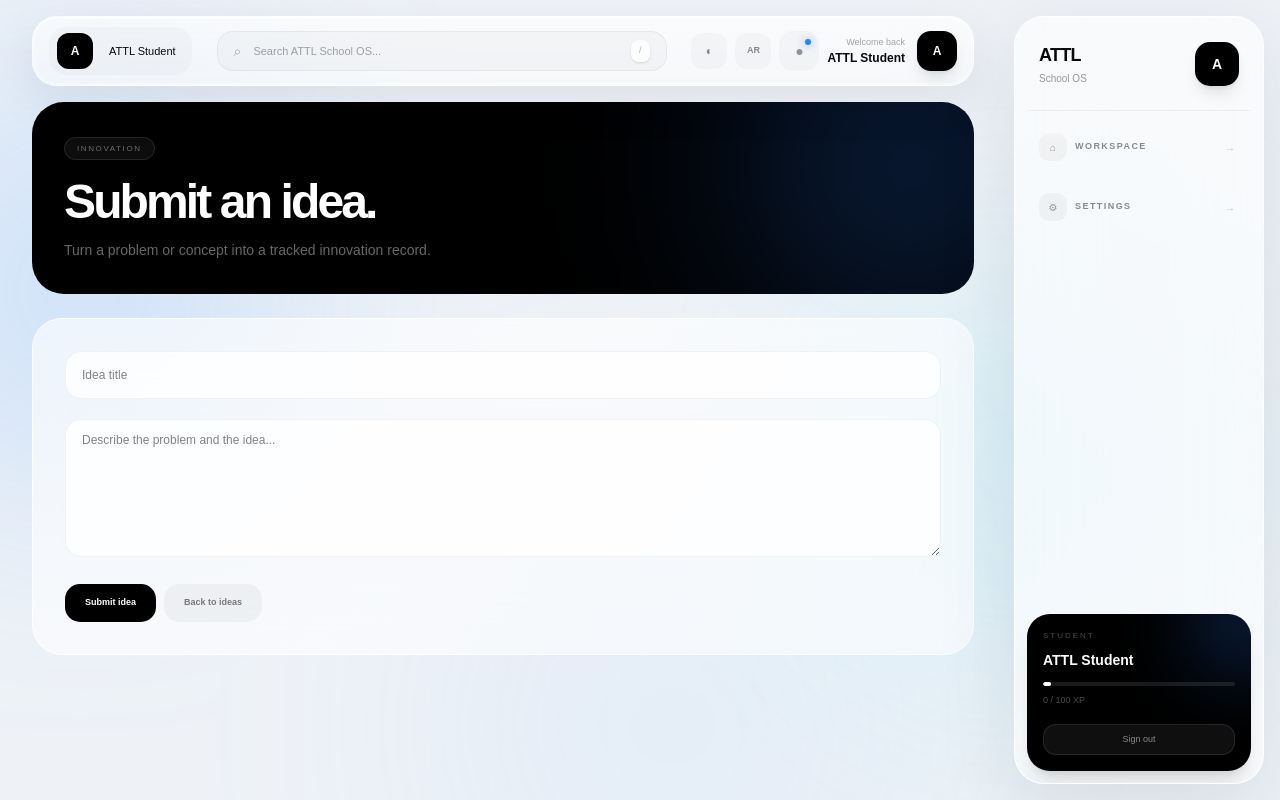
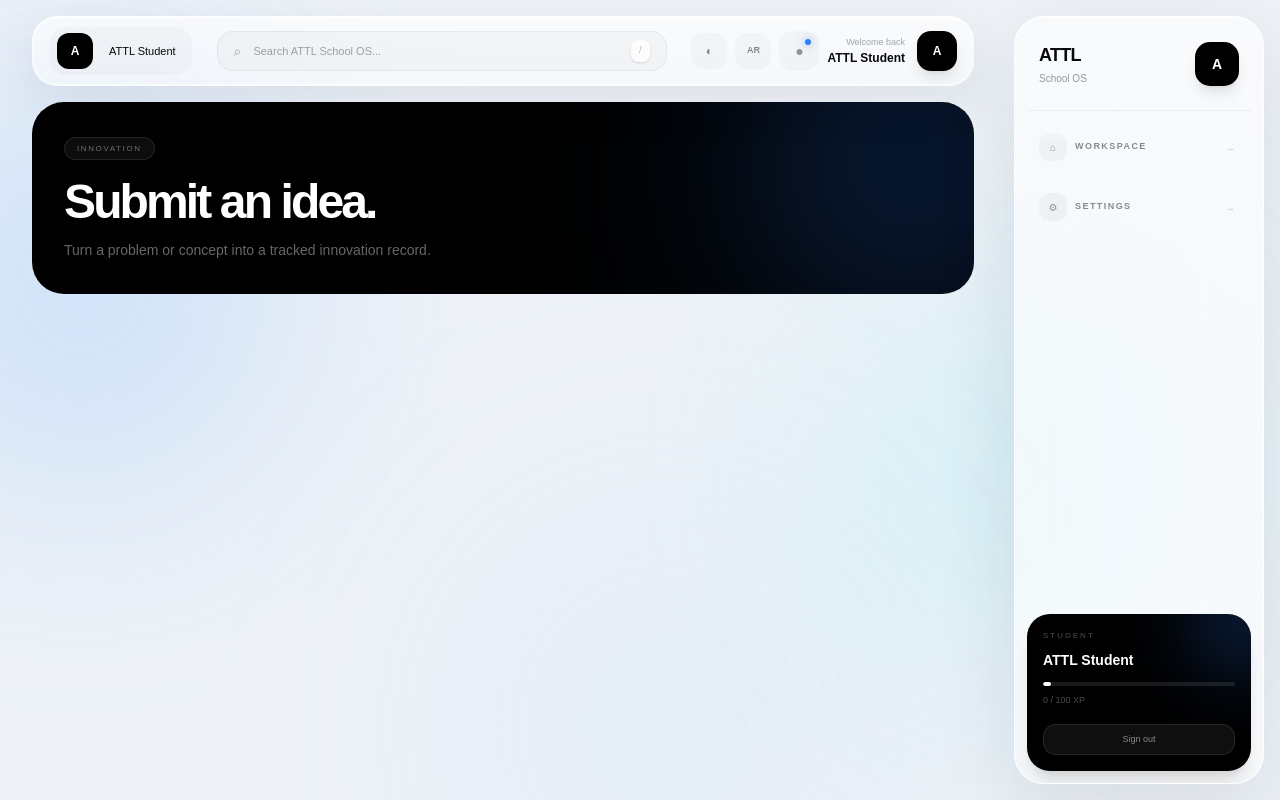
Before and after one commit to Nour2013hossam/attl-school-os, a Next.js app: page /dashboard/innovation/submit in a window 1280 px wide. Built offline with nearby package versions, Linux system fonts and the light colour scheme; no server answers.

Commit message:
fix: hide innovation submit action without permission

```diff
--- a/app/dashboard/innovation/submit/page.tsx
+++ b/app/dashboard/innovation/submit/page.tsx
@@ -2,8 +2,10 @@
 
 import { FormEvent,useState } from "react";
 import Link from "next/link";
+import { usePreferences } from "@/components/providers/preferences-provider";
 
 export default function SubmitIdeaPage(){
+ const { can, permissionsReady } = usePreferences();
  const [title,setTitle]=useState("");
  const [description,setDescription]=useState("");
  const [status,setStatus]=useState("");
@@ -27,7 +29,7 @@ export default function SubmitIdeaPage(){
     <p className="mt-3 max-w-xl text-sm leading-6 text-white/40">Turn a problem or concept into a tracked innovation record.</p>
    </div>
   </section>
-  <section className="rounded-[30px] border border-white/80 bg-white/60 p-6 backdrop-blur-2xl md:p-8">
+  {permissionsReady && can("innovation.submit") && <section className="rounded-[30px] border border-white/80 bg-white/60 p-6 backdrop-blur-2xl md:p-8">
    <form onSubmit={submit} className="space-y-5">
     <input value={title} onChange={e=>setTitle(e.target.value)} required maxLength={140} placeholder="Idea title" className="h-12 w-full rounded-[16px] border border-black/5 bg-white/80 px-4 text-xs outline-none" />
     <textarea value={description} onChange={e=>setDescription(e.target.value)} required maxLength={5000} rows={7} placeholder="Describe the problem and the idea..." className="w-full rounded-[16px] border border-black/5 bg-white/80 px-4 py-3 text-xs outline-none" />
@@ -37,6 +39,6 @@ export default function SubmitIdeaPage(){
       <Link href="/dashboard/innovation/ideas" className="rounded-[15px] bg-black/[.04] px-5 py-3 text-[9px] font-semibold text-black/50">Back to ideas</Link>
     </div>
    </form>
-  </section>
+  </section>}
  </div>
 }
```
